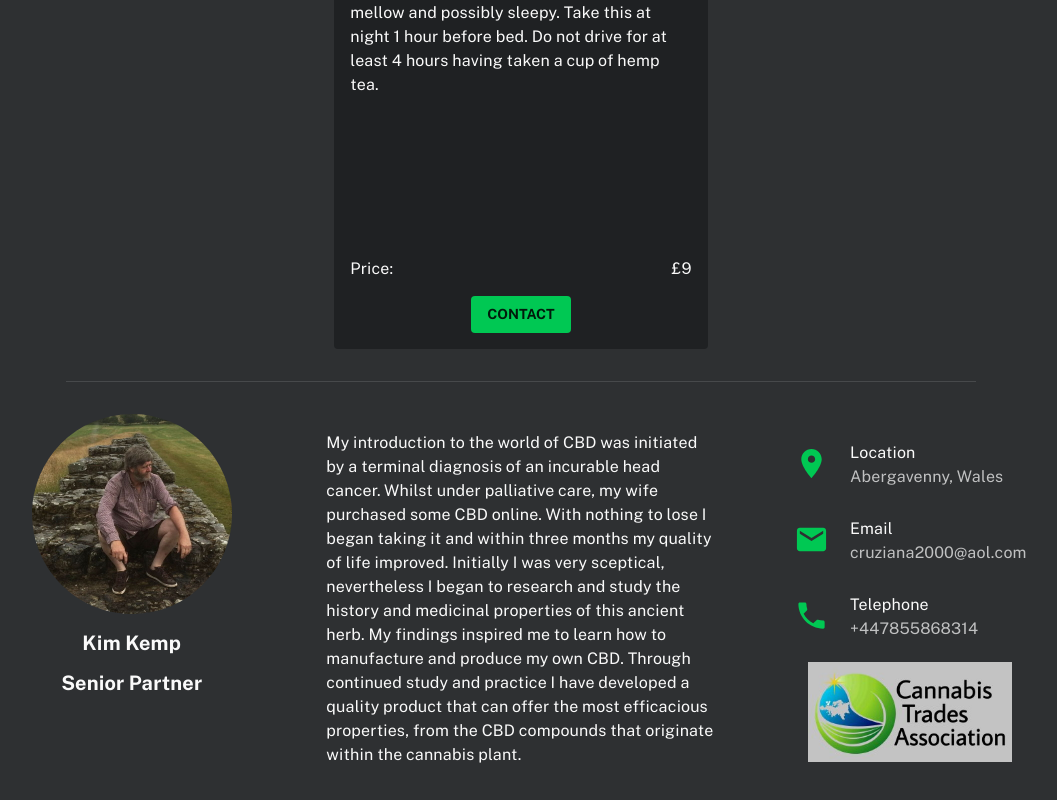
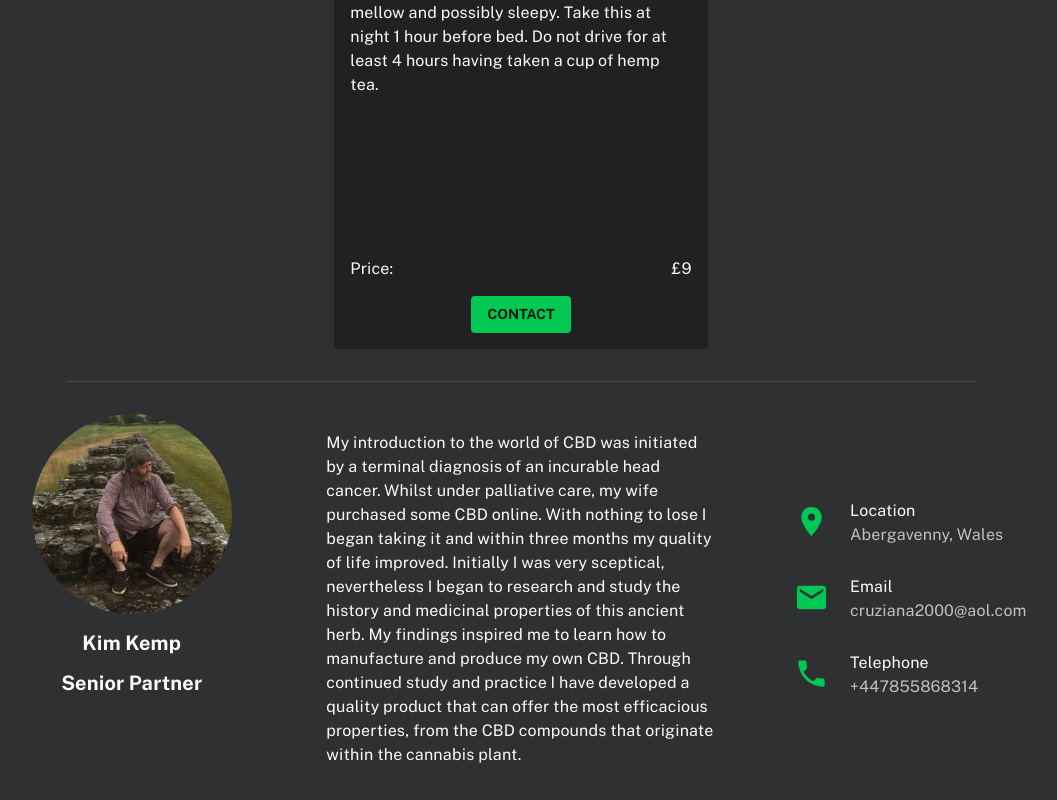
Before and after one commit to SnakeyHips/blackmountain_app, a React (Create React App) app: page / in a window 1280 px wide. Shown: the part 4573-5373 px from the top of the page, without its empty margins (119-1176 px from the left). Built offline with nearby package versions, Linux system fonts and the light colour scheme.

Commit message:
remove cta logo

```diff
--- a/src/components/Pages/Home.tsx
+++ b/src/components/Pages/Home.tsx
@@ -14,7 +14,6 @@ import Products from "../Layout/Products";
 import homeImage from "../../assets/home.jpg";
 import whoImage from "../../assets/main.jpg";
 import avatar from "../../assets/kim.jpg";
-import ctaImage from "../../assets/cta.jpg";
 import useStylesBase from "../../styles/styles-base";
 
 export default function Home() {
@@ -119,9 +118,6 @@ export default function Home() {
                   </ListItemIcon>
                   <ListItemText primary="Telephone" secondary="+447855868314" />
                 </ListItem>
-                <ListItem>
-                  <img src={ctaImage} className={classesBase.ctaLogo} alt="" />
-                </ListItem>
               </List>
             </Grid>
           </Grid>
```
Also changed, not shown: src/assets/cta.jpg (deleted).
